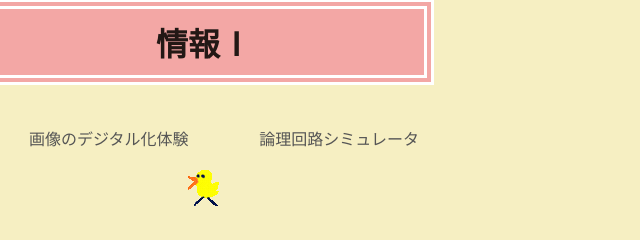
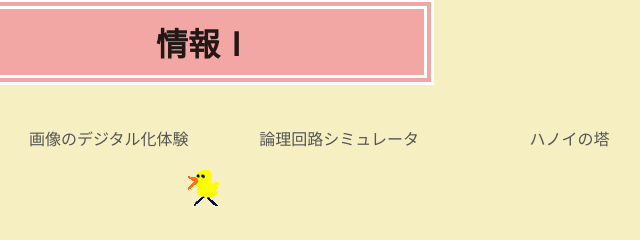
Before and after one commit to sugihira-cpu/supreme-guide, a plain HTML site: page index.html in a window 1280 px wide. Shown: the part 129-369 px from the top of the page, 436-1076 px from the left. Drawn offline with Linux system fonts and the light colour scheme.

Commit message:
Update index.html

```diff
--- a/index.html
+++ b/index.html
@@ -3,6 +3,7 @@
 <head>
     <meta charset="UTF-8">
     <meta name="viewport" content="width=device-width, initial-scale=1.0">
+    <link rel="icon" type="image/x-icon" href="favicon.ico">
     <link rel="stylesheet" href="paopao.css">
     <title>授業用シミュレータなど</title>
 </head>
@@ -12,6 +13,7 @@
 		<li><a href="sound.html" target="blank">音のデジタル化体験</a></li>
 		<li><a href="image.html" target="blank">画像のデジタル化体験</a></li>
 		<li><a href="logic_c.html" target="blank">論理回路シミュレータ</a></li>
+		<li><a href="#" target="blank">ハノイの塔</a></li>
     </ul>
 	<div class="sc_container">
 		<span class="scroll"><img class="pee" src="peechiku.gif"></span>
```
